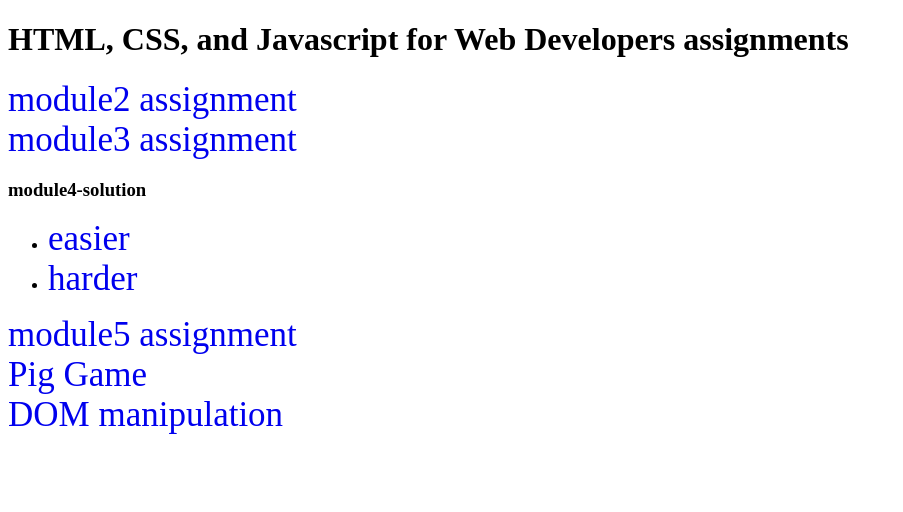
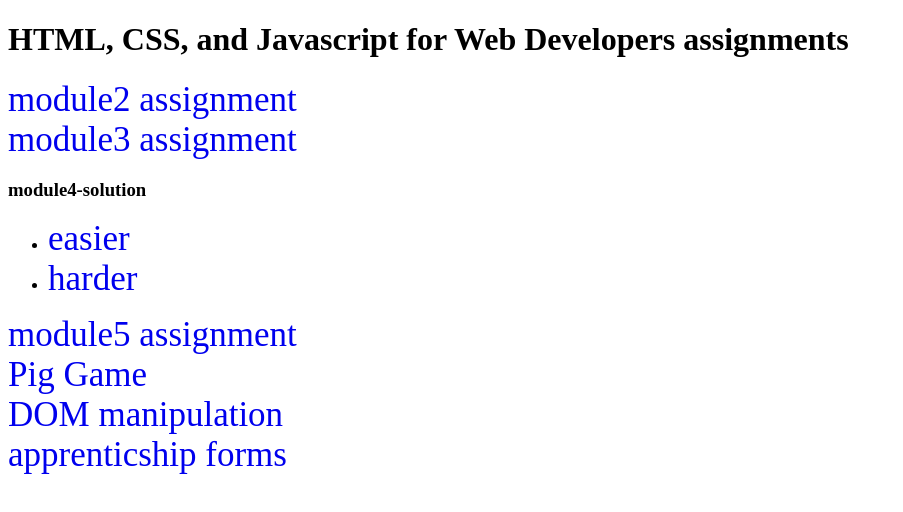
Before and after one commit to AhmadMirnasl/coursera-test, a plain HTML site: page site/index.html in a window 1280 px wide. Shown: the whole page, without its empty margins (0-903 px from the left). Drawn offline with Linux system fonts and the light colour scheme.

Commit message:
link added

```diff
--- a/site/index.html
+++ b/site/index.html
@@ -28,7 +28,7 @@
 <a href="https://drive.google.com/drive/folders/1VSSmBMWeplmHntZH3bAVqxEKsMAC6RoX?usp=drive_link">toolkit</a> -->
 <!-- <a href="https://docs.google.com/document/d/1kRkd_gJ8f5EhAl5pWpv1QNLK5NZnp8apcS2MAI0xGHo/edit?usp=sharing">induction motor English</a>
 <a href="https://docs.google.com/document/d/1mmj2htKYjkUGjwPY_PhVh4i-tP2CJ28csYM0wX_LHdw/edit?usp=sharing">induction motor Farsi</a>
-<a href="https://docs.google.com/document/d/1kW2RJuFjkYBSl4KObnorphnF6XVc13A9eRVVbQ3LpIo/edit?usp=sharing">Heydari</a>
-<a href="https://drive.google.com/drive/folders/1gV4dPuj6JIExMo9lSSEMXUjeNYGtGtn3?usp=sharing">apprenticship forms</a> -->
+<a href="https://docs.google.com/document/d/1kW2RJuFjkYBSl4KObnorphnF6XVc13A9eRVVbQ3LpIo/edit?usp=sharing">Heydari</a>  -->
+<a href="https://drive.google.com/file/d/12eBfU9fEeo59qDy-HuDHdHBjvlizI0xV/view?usp=sharing">apprenticship forms</a>
 </body>
 </html>
```
